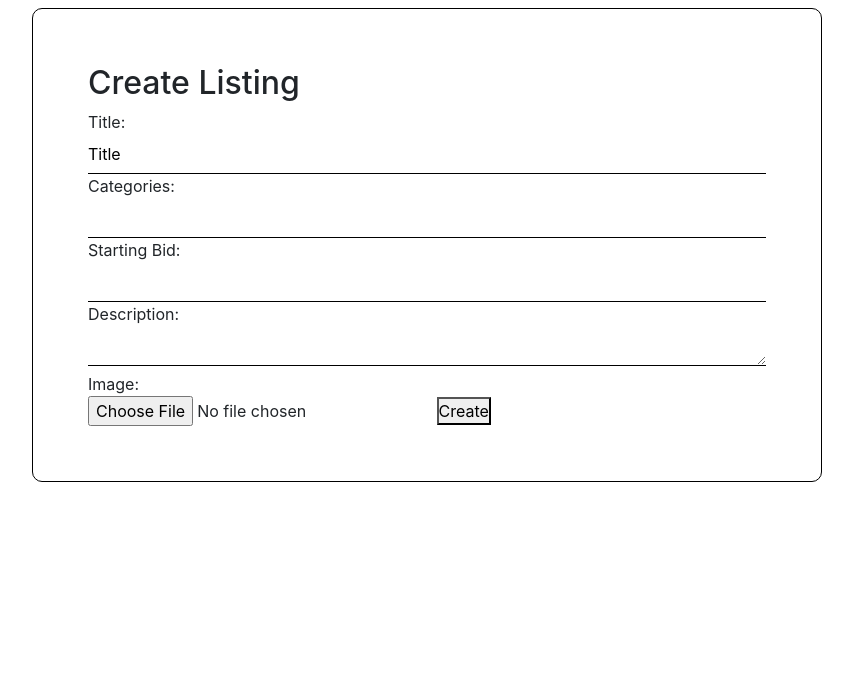
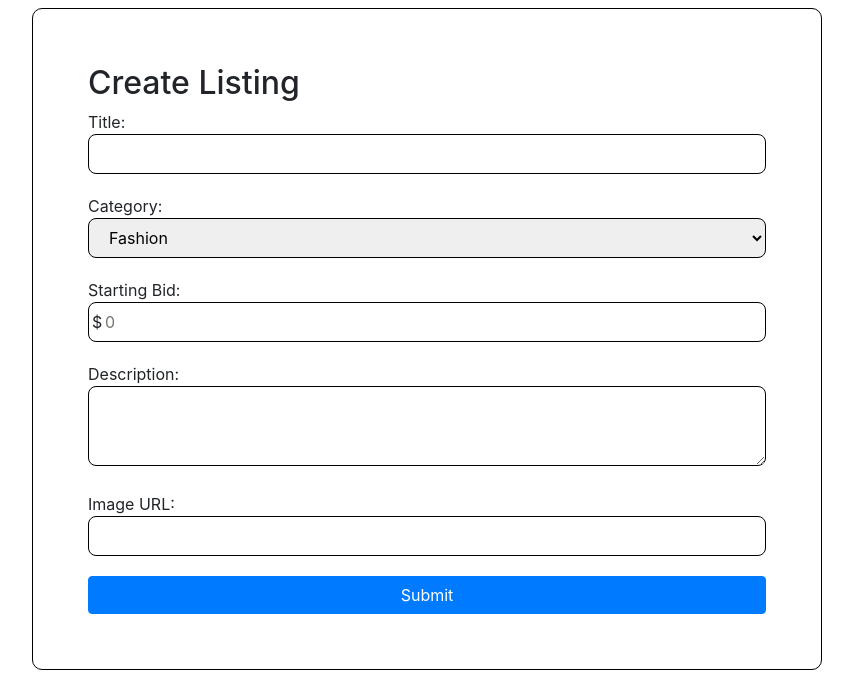
Before and after one commit to JadirXavier/Commerce, a Django app: page /new_listing in a window 1280 px wide. Shown: the part 169-847 px from the top of the page, without its empty margins (213-1066 px from the left). Before the commit the page ends 651 px from the top, so only its background shows below. Run offline with Django 3.2, Linux system fonts and the light colour scheme; some libraries are stand-ins or nearby versions.

Commit message:
Finished new listing layout

```diff
--- a/auctions/static/auctions/styles.css
+++ b/auctions/static/auctions/styles.css
@@ -37,20 +37,32 @@ header, main {
 
 form {
     width: 100%;
+    gap: 0.25rem;
     border: none;
     outline: none;
     background: transparent;
+    display: flex;
+    flex-direction: column;
 }
 
 .input2{
     width: 100%;
     height: 2.5rem;
-    border: none;
-    border-bottom: solid 1px black;
+    border-radius: 0.5rem;
+    border: 0.1px solid black;
     outline: none;
-    padding: 0.5rem 0
+    padding: 0.5rem 1rem;
+}
+.currency-wrap{
+    position:relative;
 }
 
-textarea .input2{
+.currency-code{
+    position:absolute;
+    left:0.25rem;
+    top: 0.5rem;
+}
+
+textarea.input2{
     min-height: 5rem;
 }
--- a/auctions/templates/auctions/new_listing.html
+++ b/auctions/templates/auctions/new_listing.html
@@ -6,17 +6,35 @@
             <h2>Create Listing</h2>
             <form action="{% url 'new_listing' %}" method="post">
                 {% csrf_token %}
-                <p>Title:</p>
-                <input class="input2" type="text" name="title" value ="Title">
-                <p>Categories:</p>
-                <input class="input2" type="text" name="categories">
-                <p>Starting Bid:</p>
-                <input class="input2" type="number" name="starting_bid">
-                <p>Description:</p>
-                <textarea class="input2" name="description"></textarea>
-                <p>Image:</p>
-                <input type="file" name="image">
-                <button type="submit">Create</button>
+                <div class="form-group">
+                    <p>Title:</p>
+                    <input class="input2" type="text" name="title">
+                </div>
+                <div class="form-group">
+                    <p>Category:</p>
+                    <select class="input2" name="category">
+                        <option value="fashion" >Fashion</option>
+                        <option value="toys" >Toys</option>
+                        <option value="electronics">Electronics</option>
+                        <option value="home">Home</option>
+                    </select>
+                </div>
+                <div class="form-group">
+                    <p>Starting Bid:</p>
+                    <div class="currency-wrap">
+                        <span class="currency-code">$</span>
+                        <input class="input2" type="number" name="starting_bid" placeholder=0 step="0.01">
+                    </div>
+                </div>
+                <div class="form-group">
+                    <p>Description:</p>
+                    <textarea class="input2" name="description"></textarea>
+                </div>
+                <div class="form-group">
+                    <p>Image URL:</p>
+                    <input class="input2" type="image_url" name="image_url">
+                </div>
+                <button class="btn btn-primary" type="submit">Submit</button>
             </form>
         </div>
     </div>
```
Also changed, not shown: db.sqlite3.
